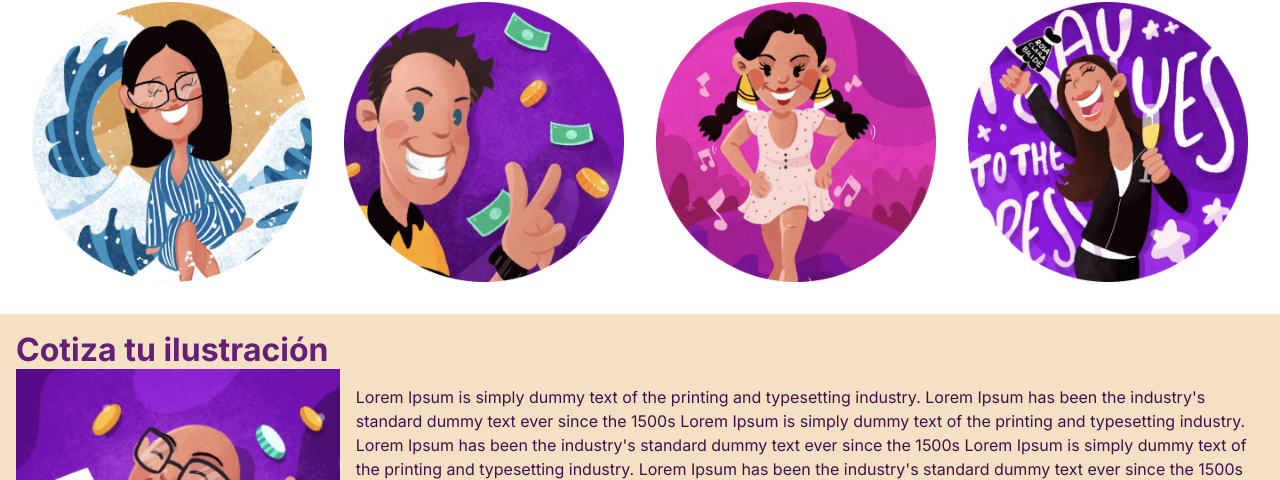
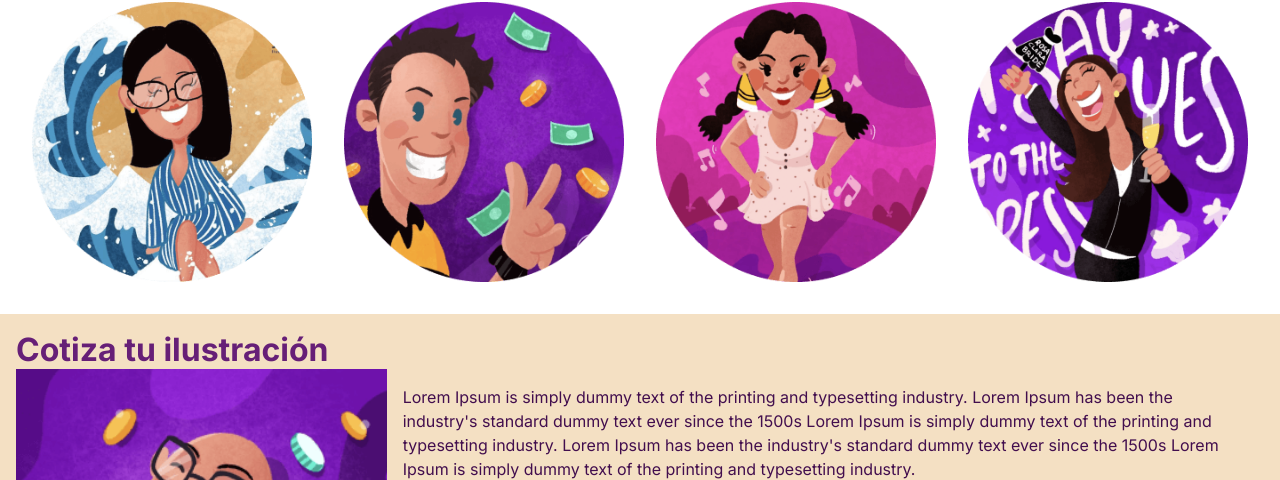
Before and after one commit to JCUIDesigner/repositorio01, a plain HTML site: page index.html in a window 1280 px wide. Shown: the part 620-1100 px from the top of the page. Drawn offline with Linux system fonts and the light colour scheme.

Commit message:
Modificacion de index

```diff
--- a/index.html
+++ b/index.html
@@ -48,7 +48,7 @@
 				<img src="assets/img/cotiza.png" alt="" >
 			</div>
 			<div id="aside2">
-				<p class="textM padding2">Lorem Ipsum is simply dummy text of the printing and typesetting industry. Lorem Ipsum has been the industry's standard dummy text ever since the 1500s Lorem Ipsum is simply dummy text of the printing and typesetting industry. Lorem Ipsum has been the industry's standard dummy text ever since the 1500s Lorem Ipsum is simply dummy text of the printing and typesetting industry. Lorem Ipsum has been the industry's standard dummy text ever since the 1500s</p>
+				<p class="textM padding2">Lorem Ipsum is simply dummy text of the printing and typesetting industry. Lorem Ipsum has been the industry's standard dummy text ever since the 1500s Lorem Ipsum is simply dummy text of the printing and typesetting industry. Lorem Ipsum has been the industry's standard dummy text ever since the 1500s Lorem Ipsum is simply dummy text of the printing and typesetting industry.</p>
 				<div id="botoneraform">
 					<button id="button" class="buttonprimary scale1">COTIZAR</button>
 				</div>
```
